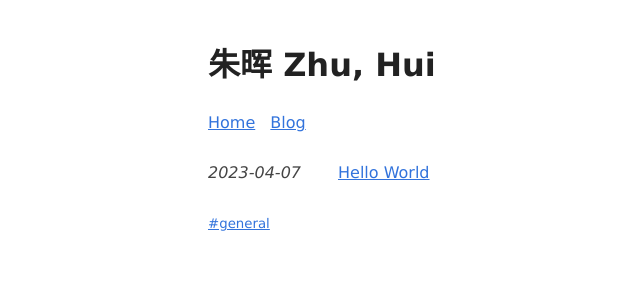
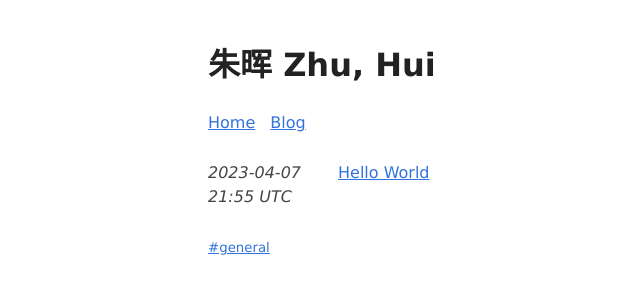
Before and after one commit to hui-math/hui-math.github.io, a Jekyll site: the page built from blog.md, in a window 1280 px wide. Shown: the top 300 px of the page, without its empty margins (72-712 px from the left). Built offline with Jekyll 4.4.1, drawn with Linux system fonts in a browser that asks for light colours.

Commit message:
include time and timezone

```diff
--- a/_layouts/blog.html
+++ b/_layouts/blog.html
@@ -17,7 +17,7 @@ layout: compress
             <span>
                 <i>
                     <time datetime="" pubdate="">
-                        {{ post.date | date: "%Y-%m-%d" }}
+                        {{ post.date | date: "%Y-%m-%d %H:%M %Z" }}
                     </time>
                 </i>
             </span>
```
